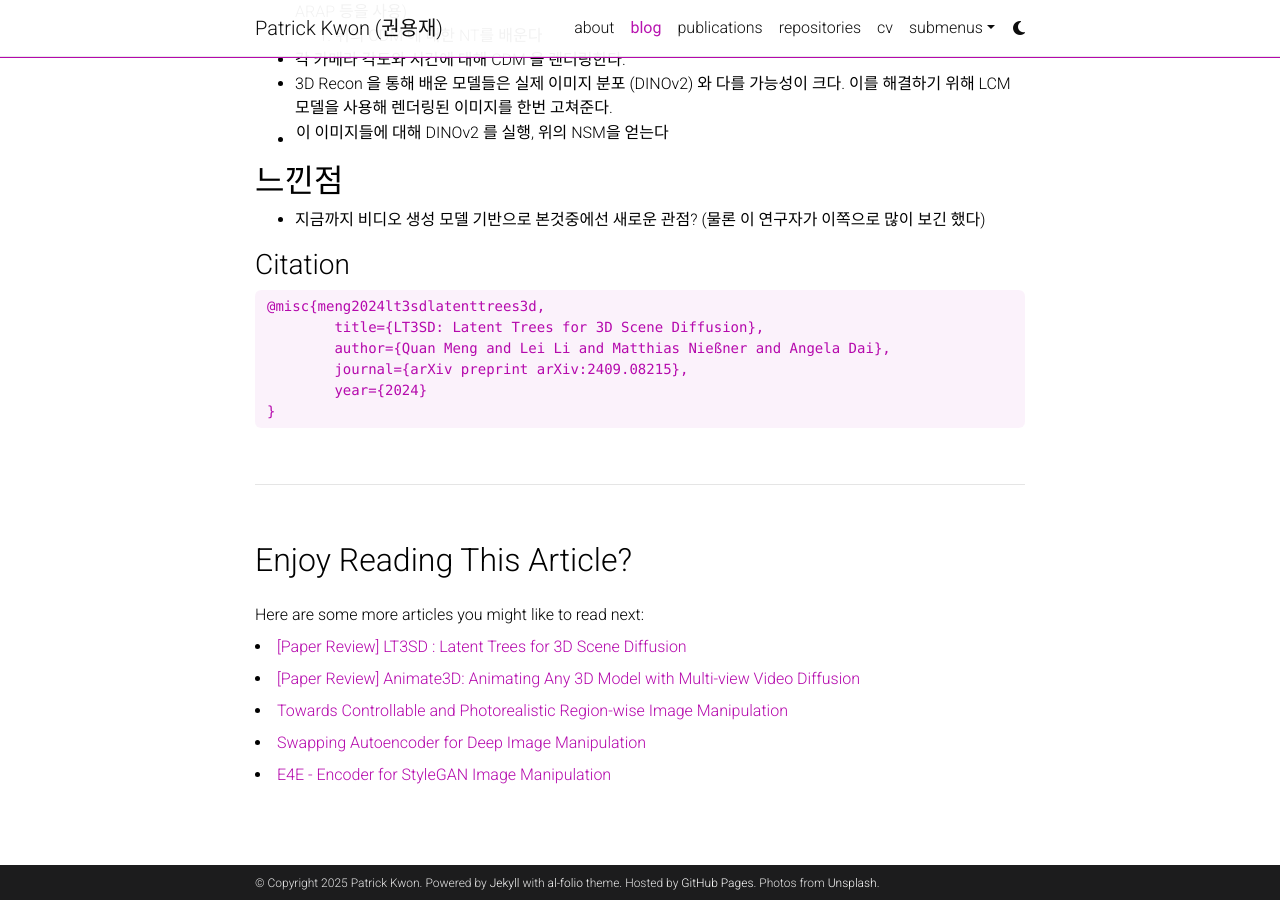
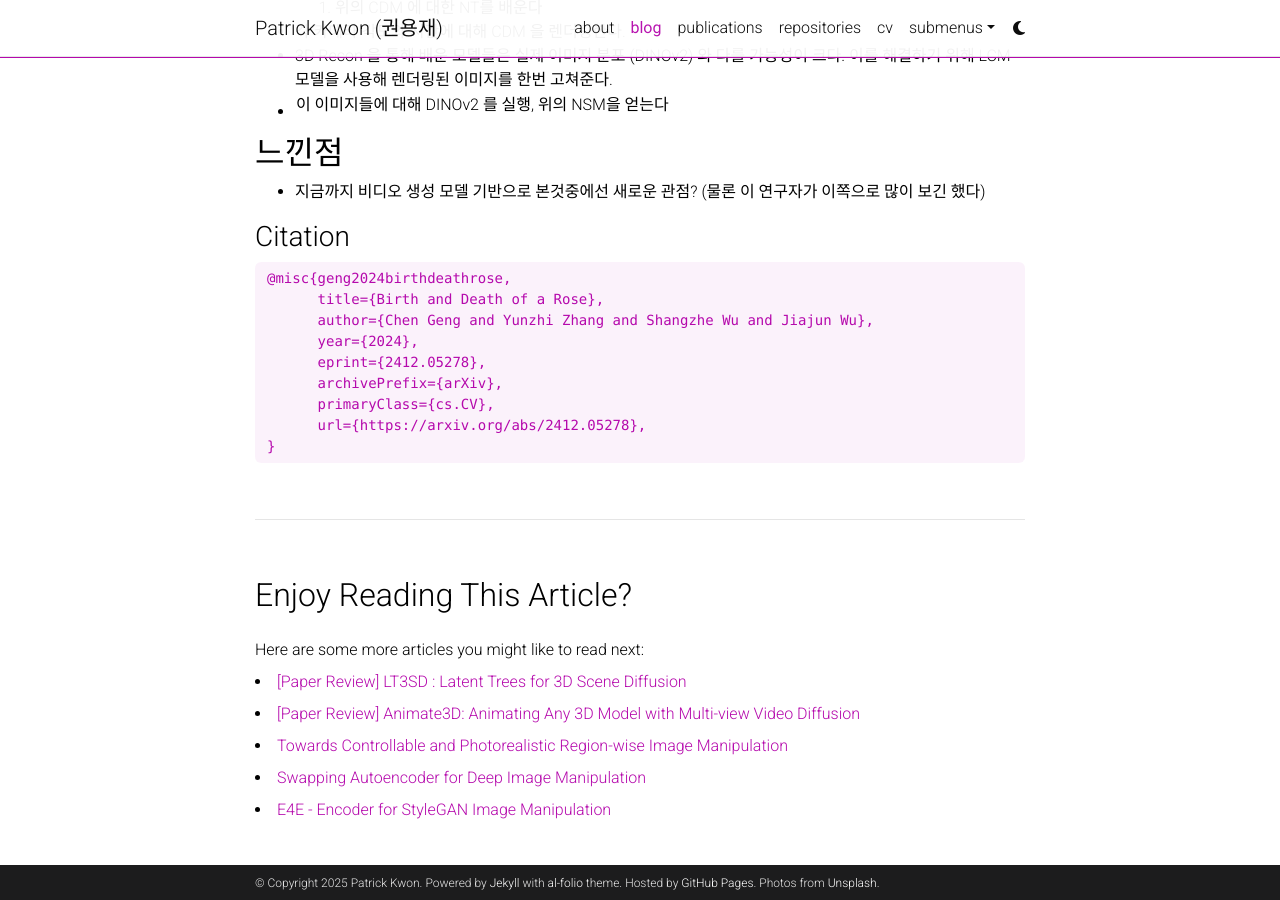
Before and after one commit to yj7082126/yj7082126.github.io, a Jekyll site: the page built from _posts/2025-01-10-BirthAndDeathOfRose.md, in a window 1280 px wide and 900 px high, scrolled down 1912 px. Built offline with Jekyll 4.4.1, drawn with Linux system fonts in a browser that asks for light colours; comment, search, counter and statistics services are not loaded; a style sheet for code colours, icons or effects is not loaded.

Commit message:
edit content

````diff
--- a/_posts/2025-01-10-BirthAndDeathOfRose.md
+++ b/_posts/2025-01-10-BirthAndDeathOfRose.md
@@ -51,10 +51,13 @@
 ### Citation
 
 ```
-@misc{meng2024lt3sdlatenttrees3d,
-	title={LT3SD: Latent Trees for 3D Scene Diffusion},
-	author={Quan Meng and Lei Li and Matthias Nießner and Angela Dai},
-	journal={arXiv preprint arXiv:2409.08215},
-	year={2024}
+@misc{geng2024birthdeathrose,
+      title={Birth and Death of a Rose},
+      author={Chen Geng and Yunzhi Zhang and Shangzhe Wu and Jiajun Wu},
+      year={2024},
+      eprint={2412.05278},
+      archivePrefix={arXiv},
+      primaryClass={cs.CV},
+      url={https://arxiv.org/abs/2412.05278},
 }
 ```
````
Also changed, not shown: other parts of _posts/2025-01-10-BirthAndDeathOfRose.md (+6 -6 lines), _posts/2024-09-20-Animate3D.md (+6 -5 lines).
